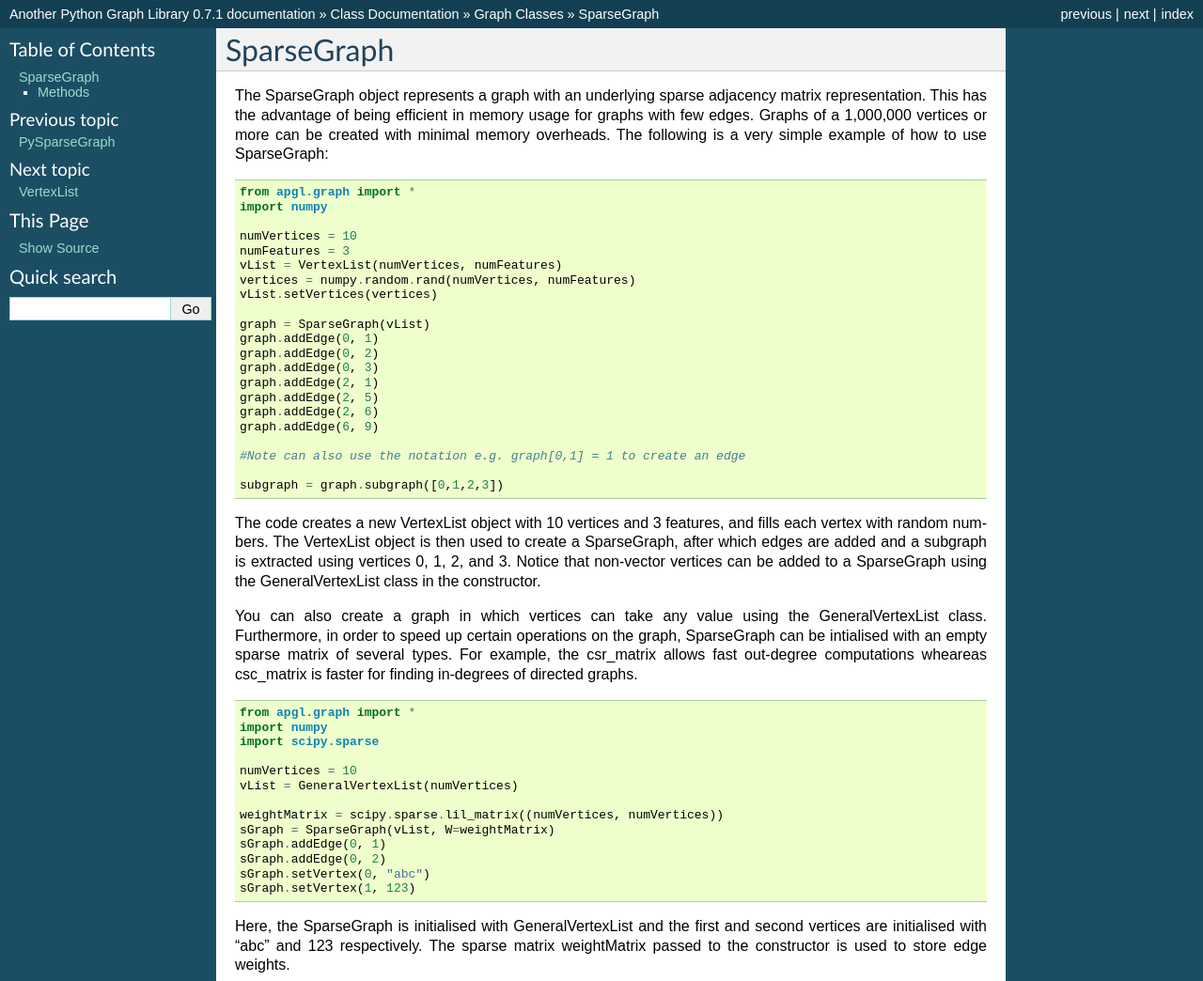
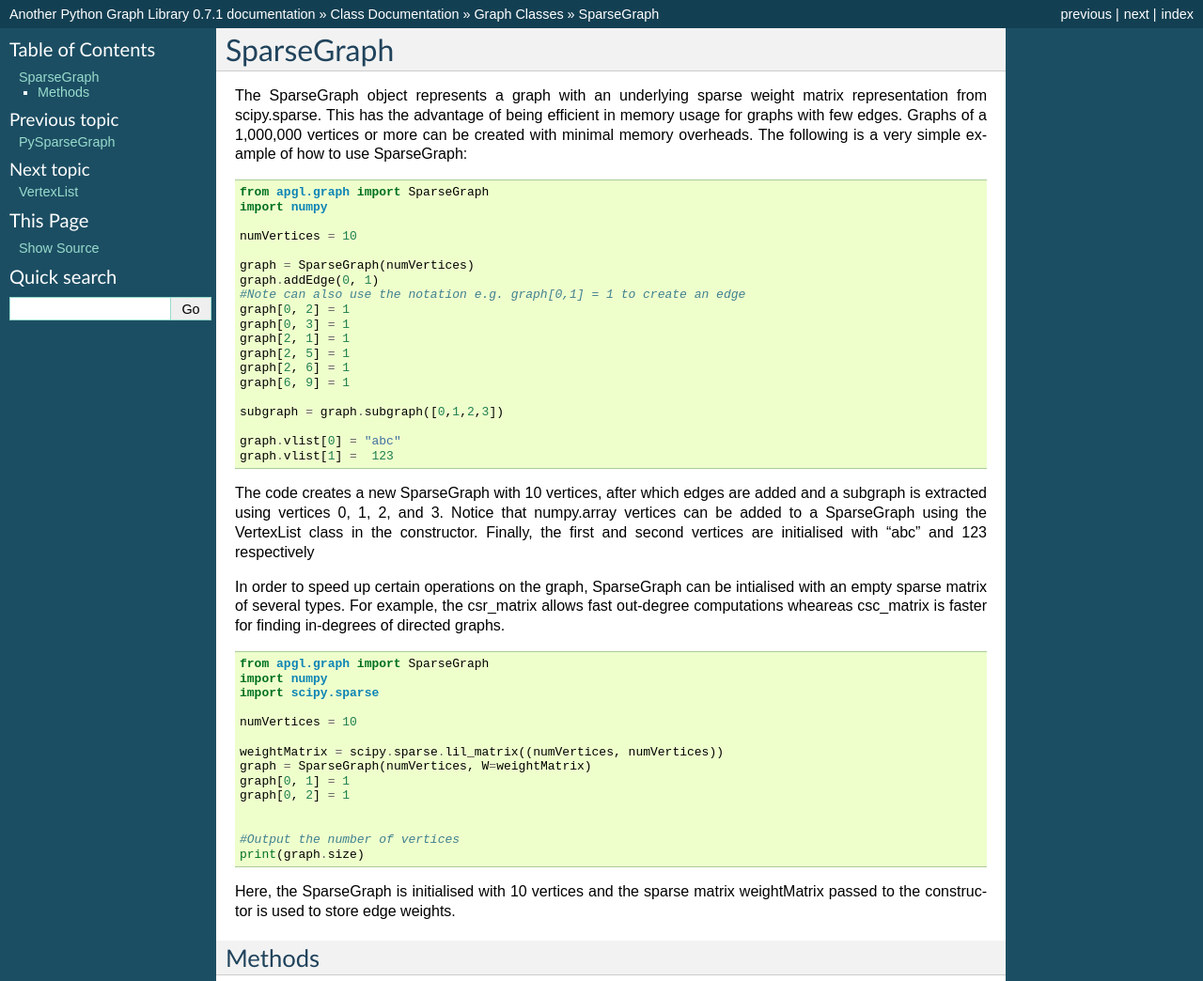
Before and after one commit to charanpald/APGL, a Sphinx documentation site: the page built from docs/SparseGraph.rst, in a window 1280 px wide, cut to the strip 0-1044 px from the top of the page. Shown: the whole strip at 94% size. Built offline with Sphinx 7.4.7, drawn with Linux system fonts in a browser that asks for light colours.

Commit message:
Update intro

```diff
--- a/docs/SparseGraph.rst
+++ b/docs/SparseGraph.rst
@@ -1,56 +1,52 @@
 SparseGraph
 ===========
 
-The SparseGraph object represents a graph with an underlying sparse adjacency matrix representation. This has
-the advantage of being efficient in memory usage for graphs with few edges. Graphs of a 1,000,000 vertices or more
-can be created with minimal memory overheads. The following is a very simple example of how to use SparseGraph:
+The SparseGraph object represents a graph with an underlying sparse weight matrix representation from scipy.sparse. This has the advantage of being efficient in memory usage for graphs with few edges. Graphs of a 1,000,000 vertices or more can be created with minimal memory overheads. The following is a very simple example of how to use SparseGraph:
 
 ::
 
-	from apgl.graph import *
+	from apgl.graph import SparseGraph
 	import numpy
 
 	numVertices = 10
-	numFeatures = 3
-	vList = VertexList(numVertices, numFeatures)
-	vertices = numpy.random.rand(numVertices, numFeatures)
-	vList.setVertices(vertices)
 
-	graph = SparseGraph(vList)
+	graph = SparseGraph(numVertices)
 	graph.addEdge(0, 1)
-	graph.addEdge(0, 2)
-	graph.addEdge(0, 3)
-	graph.addEdge(2, 1)
-	graph.addEdge(2, 5)
-	graph.addEdge(2, 6)
-	graph.addEdge(6, 9)
-
 	#Note can also use the notation e.g. graph[0,1] = 1 to create an edge
+	graph[0, 2] = 1
+	graph[0, 3] = 1
+	graph[2, 1] = 1
+	graph[2, 5] = 1
+	graph[2, 6] = 1
+	graph[6, 9] = 1
 
 	subgraph = graph.subgraph([0,1,2,3])
 
-The code creates a new VertexList object with 10 vertices and 3 features, and fills each vertex with random numbers. The VertexList object is then used to create a SparseGraph, after which edges are added and a subgraph is extracted using vertices 0, 1, 2, and 3. Notice that non-vector vertices
-can be added to a SparseGraph using the GeneralVertexList class in the constructor.
+	graph.vlist[0] = "abc"
+	graph.vlist[1] =  123
 
-You can also create a graph in which vertices can take any value using the GeneralVertexList class. Furthermore, in order to speed up certain operations on the graph, SparseGraph can be intialised with an empty sparse matrix of several types. For example, the csr_matrix allows fast out-degree computations wheareas csc_matrix is faster for finding in-degrees of directed graphs.
+The code creates a new SparseGraph with 10 vertices, after which edges are added and a subgraph is extracted using vertices 0, 1, 2, and 3. Notice that numpy.array vertices can be added to a SparseGraph using the VertexList class in the constructor. Finally, the first and second vertices are initialised with "abc" and 123 respectively
+
+In order to speed up certain operations on the graph, SparseGraph can be intialised with an empty sparse matrix of several types. For example, the csr_matrix allows fast out-degree computations wheareas csc_matrix is faster for finding in-degrees of directed graphs.
 
 ::
 
-	from apgl.graph import *
+	from apgl.graph import SparseGraph
 	import numpy
 	import scipy.sparse
 
 	numVertices = 10
-	vList = GeneralVertexList(numVertices)
 
 	weightMatrix = scipy.sparse.lil_matrix((numVertices, numVertices))
-	sGraph = SparseGraph(vList, W=weightMatrix)
-	sGraph.addEdge(0, 1)
-	sGraph.addEdge(0, 2)
-	sGraph.setVertex(0, "abc")
-	sGraph.setVertex(1, 123)
+	graph = SparseGraph(numVertices, W=weightMatrix)
+	graph[0, 1] = 1
+	graph[0, 2] = 1
 
-Here, the SparseGraph is initialised with GeneralVertexList and the first and second vertices are initialised with "abc" and 123 respectively. The sparse matrix weightMatrix passed to the constructor is used to store edge weights.
+
+	#Output the number of vertices
+	print(graph.size)
+
+Here, the SparseGraph is initialised with 10 vertices and the sparse matrix weightMatrix passed to the constructor is used to store edge weights.
 
 
 Methods
```
Also changed, not shown: docs/DenseGraph.rst (+13 -18 lines), docs/PySparseGraph.rst (+13 -18 lines).
